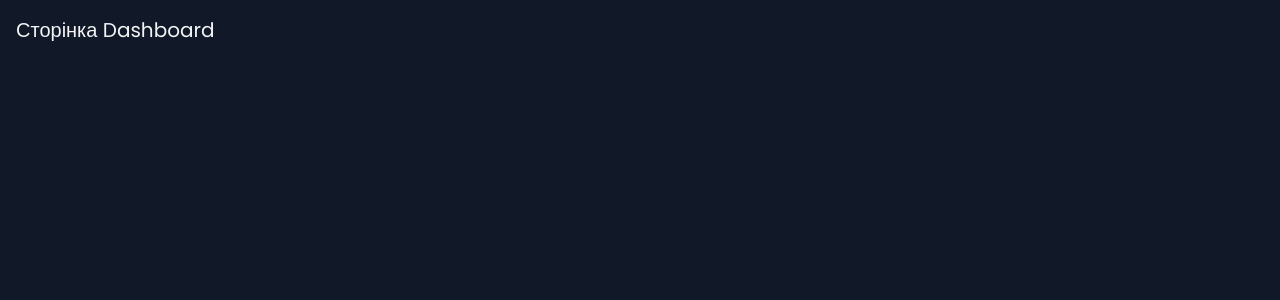
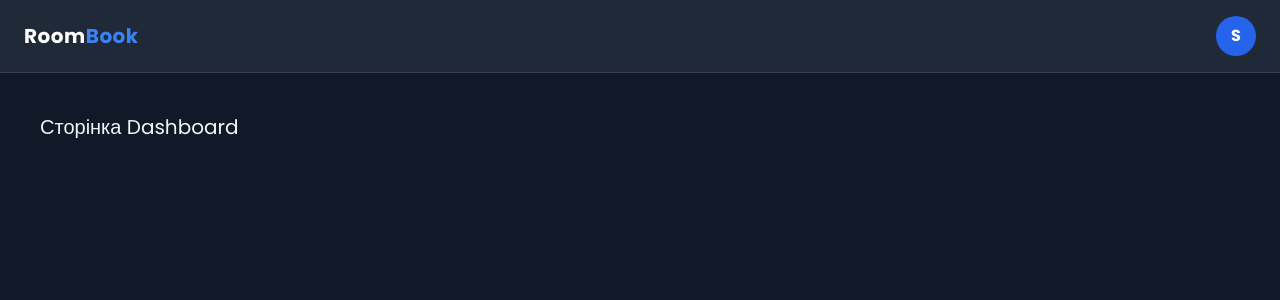
Before and after one commit to Skoulskiy/Meeting-Room-Booking-App, a React (Vite) app: page /auth in a window 1280 px wide. Shown: the top 300 px of the page. Built offline with nearby package versions, Linux system fonts and the light colour scheme; no server answers; sample sign-in values are in the browser's storage.

Commit message:
feat: add application layout with navigation, user profile dropdown and logout

```diff
--- a/src/App.tsx
+++ b/src/App.tsx
@@ -11,6 +11,7 @@ import { Loader } from './components/Loader';
 
 import { Dashboard } from './pages/Dashboard';
 import { Authentication } from './pages/Authentication';
+import { Layout } from './components/Layout';
 
 function App() {
   const dispatch = useAppDispatch();
@@ -43,11 +44,15 @@ function App() {
   return (
     <div className="min-h-screen bg-gray-900 text-gray-100">
       <Routes>
-        <Route
-          path='/'
-          element={isAuthenticated ? <Dashboard /> : <Navigate to="/auth" replace />}
-        />
+        <Route element={isAuthenticated ? <Layout /> : <Navigate to="/auth" replace />}>
+          <Route
+            path='/'
+            element={<Dashboard />}
+          />
 
+          <Route path="/my-bookings" element={<div>Тут будуть мої бронювання</div>} />
+          <Route path="/create-room" element={<div>Тут буде форма створення кімнати</div>} />
+        </Route>
         <Route
           path='/auth'
           element={!isAuthenticated ? <Authentication /> : <Navigate to="/" replace />}
--- /dev/null
+++ b/src/components/Layout/Layout.tsx
@@ -0,0 +1,99 @@
+import { useState } from "react";
+import { useAppSelector } from "../../hooks/redux"
+import { signOut } from "firebase/auth";
+import { auth } from "../../services/firebase";
+import { NavLink, Outlet } from "react-router-dom";
+
+import { IoExit } from "react-icons/io5";
+
+
+
+export const Layout : React.FC = ( ) => {
+  const { user } = useAppSelector(state => state.auth);
+  const [isProfileOpen, setIsProfileOpen] = useState(false);
+
+  const handleLogout = async () => {
+    try {
+      await signOut(auth);
+    } catch(error) {
+      console.error('Error until logout: ', error);
+    }
+  }
+
+  const initial = user?.name ? user.name[0] : 'U'
+
+  return (
+    <div className="min-h-screen bg-gray-900 text-gray-100 flex flex-col">
+      <header className="
+        bg-gray-800 border-b border-gray-700
+        px-6 py-4 flex justify-between
+        items-center relative z-20">
+          <div className="text-xl font-bold text-white tracking-wide">
+            Room<span className="text-blue-500">Book</span>
+          </div>
+
+          <nav className="hidden md: flex gap-6 items-center">
+            <NavLink
+              to="/"
+              className={({ isActive }) => `transition-colors ${isActive ? "text-blue-400 font-medium" : "text-gray-400 hover:text-white"}`}
+            >All rooms</NavLink>
+            <NavLink
+            to="/my-bookings"
+            className={({ isActive }) => `transition-colors ${isActive ? "text-blue-400 font-medium" : "text-gray-400 hover:text-white"}`}
+          >
+            My Books
+          </NavLink>
+          <NavLink
+            to="/create-room"
+            className={({ isActive }) => `transition-colors ${isActive ? "text-blue-400 font-medium" : "text-gray-400 hover:text-white"}`}
+          >
+            Create room
+          </NavLink>
+        </nav>
+
+        <div className="relative">
+          <button
+            onContextMenu={(e) => { e.preventDefault(); setIsProfileOpen(!isProfileOpen)}}
+            className="
+              h-10 w-10 rounded-full bg-blue-600 flex
+              items-center justify-center text-white font-bold
+              hover:bg-blue-500 transition-colors focus:outline-none
+              focus:ring-2 focus:ring-blue-500 focus:ring-offset-2
+              focus:ring-offset-gray-800 select-none">
+              {initial}
+          </button>
+
+          {isProfileOpen && (
+            <>
+              <div
+                className="fixed inset-0 z-30"
+                onClick={() => setIsProfileOpen(false)}
+              ></div>
+
+              <div className="
+                absolute right-0 mt-3 w-56
+                bg-gray-800 border border-gray-700
+                rounded-xl shadow-2xl z-40
+                py-1 overflow-hidden">
+                  <div className="px-4 py-3 border-b border-gray-700 bg-gray-800/50">
+                    <p className="text-sm text-white font-medium truncate">{user?.name}</p>
+                    <p className="text-xs text-gray-400 truncate mt-0.5">{user?.email}</p>
+                    <button
+                      onClick={handleLogout}
+                      className="w-full text-left px-4 py-2.5 text-sm text-red-400 hover:bg-gray-700/50 hover:text-red-300 transition-colors flex items-center gap-2.5 mt-2"
+                    >
+                      <IoExit /> Logout
+                    </button>
+                  </div>
+                </div>
+            </>
+          )}
+        </div>
+      </header>
+
+      <main className="flex-1 w-full max-w-7xl mx-auto p-6">
+        <Outlet />
+      </main>
+    </div>
+  )
+}
--- /dev/null
+++ b/src/components/Layout/index.ts
@@ -0,0 +1 @@
+export { Layout } from './Layout';
```
